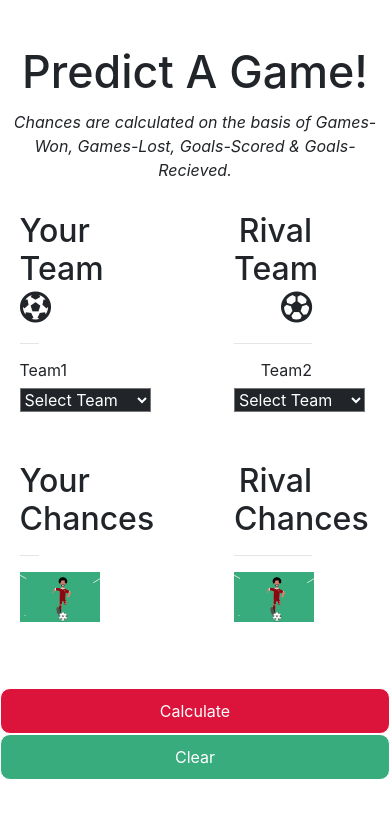
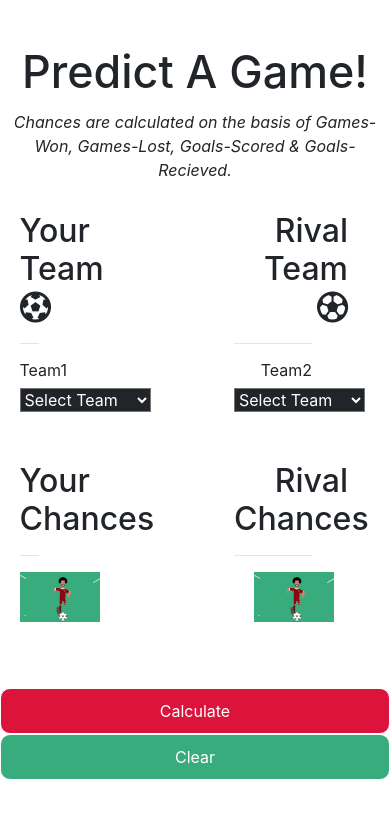
Before and after one commit to MichaelOsarumwense/SoccerPredictorCalculator-M2, a Flask app: page / in a window 390 px wide. Shown: the part 404-1225 px from the top of the page. Run offline with Flask 2, Linux system fonts and the light colour scheme; some libraries are stand-ins or nearby versions.

Commit message:
Formatted css code to beautify, modified width for right about heading

```diff
--- a/static/css/style.css
+++ b/static/css/style.css
@@ -1,5 +1,4 @@
 /* container */
-
 .landing-container {
 height: 600px;
 width: 100%;
@@ -14,45 +13,35 @@
 justify-content: center;
 position: relative;
 }
-
-
 /* navbar */
-
 .navbar-dark .navbar-toggler {
 color: rgba(255, 255, 255, .5);
 border: 0;
 margin-right: 15px;
 }
-
 #shareButton {
 border-radius: 10px;
 color: white;
 border: none;
 outline: none;
 }
-
 .navbar-toggler {
 border: none;
 width: 1em;
 float: right;
 }
-
 .navbar-custom {
 padding-top: 1rem;
 padding-bottom: 1rem;
 background-color: rgba(0, 0, 0, .7);
 }
-
 .navbar-custom .navbar-brand {
 text-transform: uppercase;
 font-size: 1rem;
 letter-spacing: .1rem;
 font-weight: 700;
 }
-
-
 /* Footer */
-
 footer {
 background-color: rgba(0, 0, 0, 0.9);
 color: #fafafa;
@@ -60,44 +49,35 @@ footer {
 margin-bottom: 0px;
 text-align: center;
 }
-
 footer p {
 margin-top: 15px;
 text-align: center;
 }
-
-
 /* teams */
-
 #team-Infos {
 height: 600px;
 margin-bottom: -50px;
 }
-
 #left-about {
 padding-top: 30px;
 width: 33%;
 float: left;
 }
-
 #right-about {
 padding-top: 30px;
 width: 33%;
 float: right;
 }
-
 #center-about {
 padding-top: 30px;
 width: 33%;
 margin: 0 auto;
 }
-
 hr {
 border-top: 1px solid #777777;
 width: 100%;
 margin: 5px 0;
 }
-
 .left-about-heading {
 width: 50%;
 float: right;
@@ -105,7 +85,6 @@ hr {
 clear: both;
 margin-bottom: 50px;
 }
-
 .right-about-heading {
 width: 50%;
 float: left;
@@ -113,28 +92,23 @@ hr {
 clear: both;
 margin-bottom: 50px;
 }
-
 .right-about-heading h2 {
 text-align: right;
 }
-
 .right-about-heading p {
 text-align: right;
 }
-
 #question {
 margin: 50px 0;
 text-align: center;
 font-size: 280%;
 margin-bottom: 10px;
 }
-
 #chance-info {
 margin-bottom: 0px;
 font-style: oblique;
 text-align: center;
 }
-
 #circle-container {
 width: 300px;
 height: 300px;
@@ -145,48 +119,38 @@ hr {
 border-radius: 50%;
 margin: 0 auto;
 }
-
 #circle-cover-bg {
 background: url("/static/images/2.jpg") no-repeat center center;
 height: 100%;
 border-radius: 50%;
 }
-
 #winner {
 text-align: center;
 margin-top: 20px;
 margin-left: 20px;
 }
-
 #opp_Chances {
 text-align: right;
 font-size: large;
 font-style: oblique;
 }
-
 #my_Chances {
 font-size: large;
 font-style: oblique;
 }
-
 .button-container-div {
 text-align: center;
 margin-top: 30px;
 margin-bottom: 150px;
 }
-
 select {
 background-color: #212529;
 color: #fff;
 }
-
 select:hover {
 cursor: pointer;
 }
-
-
 /* buttons styling*/
-
 button {
 border-radius: 10px;
 background-color: crimson;
@@ -197,37 +161,27 @@ button {
 outline: none;
 margin: auto;
 }
-
 #calculateButton {
 border-radius: 10px;
 }
-
 #cleareButton {
 border-radius: 10px;
 background-color: #39ac7d;
 }
-
 #shareButton:hover {
 color: rgb(223, 205, 205);
 }
-
 #cleareButton:hover,
 #calculateButton:hover {
 background-color: rgba(0, 0, 0, 0.7);
 }
-
-
 /* sticky */
-
 .sticky {
 position: fixed;
 top: 0;
 width: 100%
 }
-
-
 /* The contact form */
-
 .open-button {
 background-color: #555;
 color: white;
@@ -240,10 +194,7 @@ button {
 right: 28px;
 width: 280px;
 }
-
-
 /* The popup form - hidden by default */
-
 .form-popup {
 display: none;
 position: fixed;
@@ -253,19 +204,13 @@ button {
 z-index: 1030;
 color: #4c4343;
 }
-
-
 /* Add styles to the form container */
-
 .form-container {
 max-width: 300px;
 padding: 10px;
 background-color: white;
 }
-
-
 /* Full-width input fields */
-
 .form-container input[type=text],
 .form-container input[type=text] {
 width: 100%;
@@ -274,19 +219,13 @@ button {
 border: none;
 background: #f1f1f1;
 }
-
-
 /* When the inputs get focus, do something */
-
 .form-container input[type=text]:focus,
 .form-container input[type=text]:focus {
 background-color: #ddd;
 outline: none;
 }
-
-
 /* Set a style for the submit/login button */
-
 .form-container .btn {
 background-color: #4CAF50;
 color: white;
@@ -297,25 +236,16 @@ button {
 margin-bottom: 10px;
 opacity: 0.8;
 }
-
-
 /* Add a red background color to the cancel button */
-
 .form-container .cancel {
 background-color: red;
 }
-
-
 /* Add some hover effects to buttons */
-
 .form-container .btn:hover,
 .open-button:hover {
 opacity: 1;
 }
-
-
 /* Extra small devices (phones, 600px and down) */
-
 @media only screen and (max-width: 600px) {
 #my_Chances {
 width: 72px;
@@ -360,11 +290,15 @@ button {
 h5 {
 width: 75px;
 }
+.right-about-heading h2 {
+text-align: right;
+width: 114px
 }
-
-
+#opp_Chances{
+width:100px;
+}
+}
 /* Medium devices (landscape tablets, 768px and up) */
-
 @media only screen and (max-width: 1024px) {
 #circle-container {
 border-style: none;
```
Lines whose indentation alone changed are shown as unchanged.
